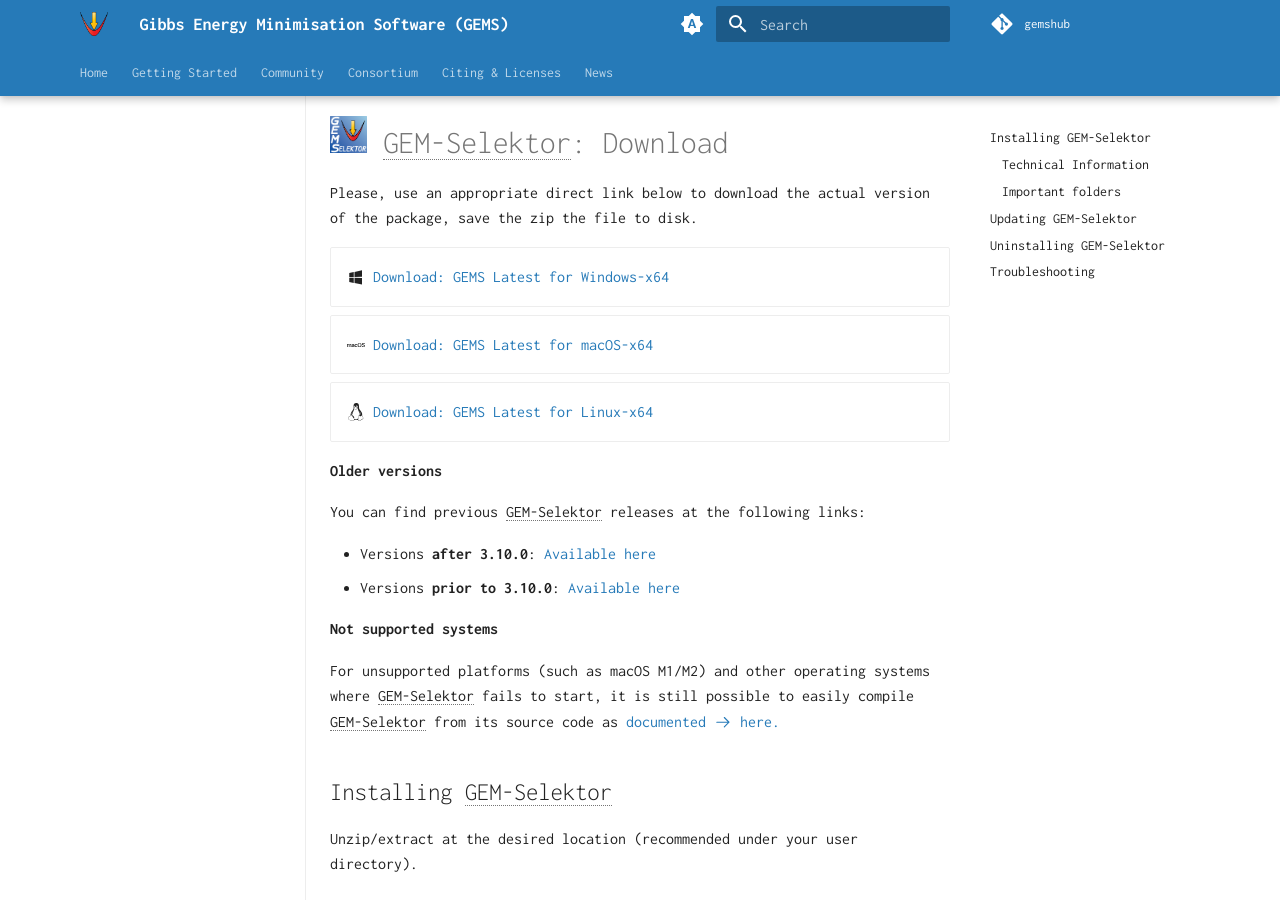
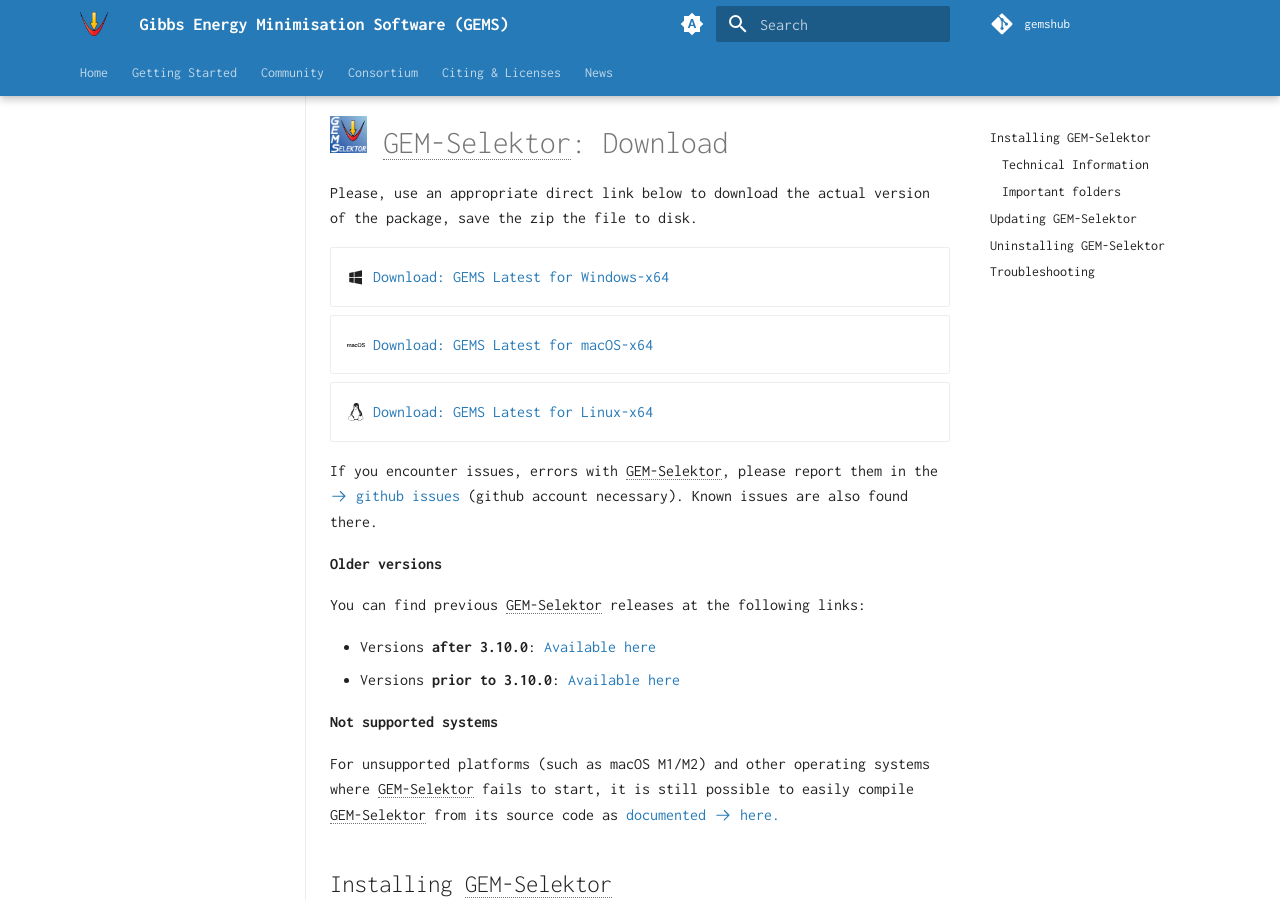
Before and after one commit to gemshub/site, an MkDocs documentation site: the page built from docs/start/gemselektor/download/installpack.md, in a window 1280 px wide and 900 px high. Built offline with MkDocs 1.6.1 and Material for MkDocs 9.7.7, drawn with Linux system fonts in a browser that asks for light colours.

Commit message:
link to issues

```diff
--- a/docs/start/gemselektor/download/installpack.md
+++ b/docs/start/gemselektor/download/installpack.md
@@ -49,6 +49,8 @@
     })
     .catch(err => console.error("Error fetching release data:", err));
 </script>
+
+ If you encounter issues, errors with GEM-Selektor, please report them in the [:octicons-arrow-right-24: github issues](https://github.com/gemshub/GEMSGUI/issues) (github account necessary). Known issues are also found there.
 
 **Older versions**
 
```
